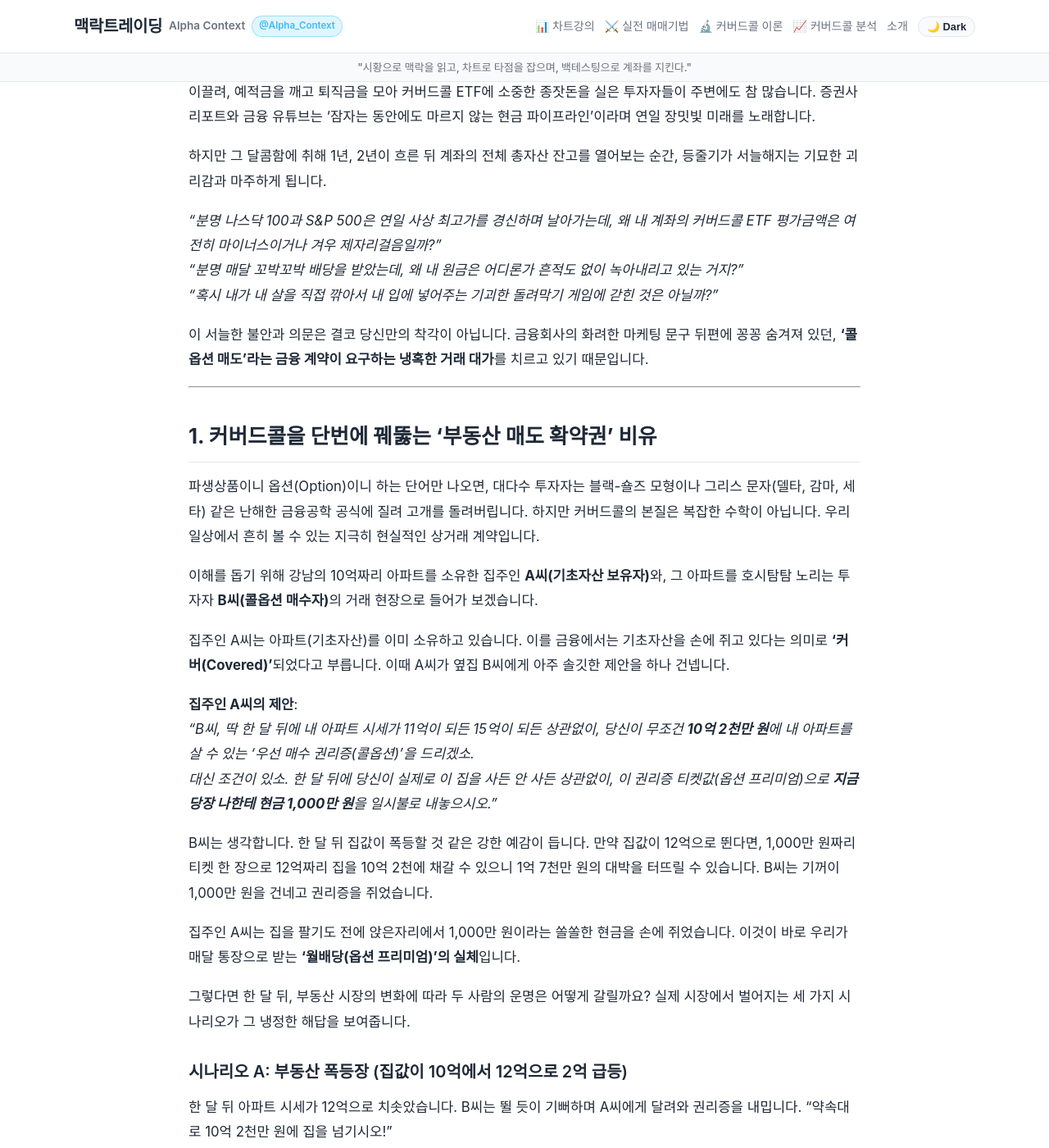
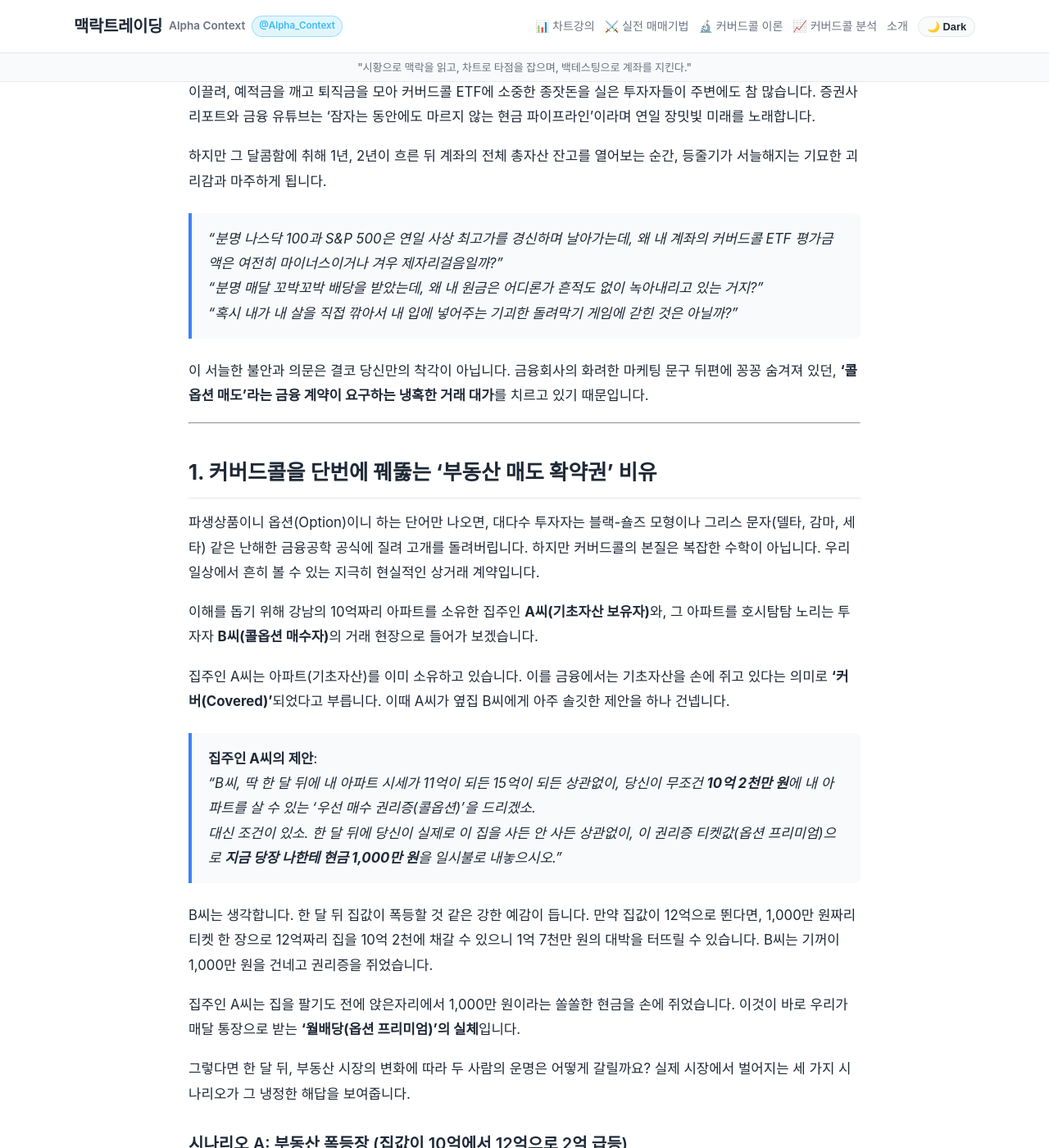
Before and after one commit to ideaspot360/stock, a Jekyll site: the page built from _posts/2026-11-15-covered-call-theory-part1-mechanics.md, in a window 1280 px wide and 1400 px high, scrolled down 479 px. Shown: the whole window at 82% size. Built offline with Jekyll 4.4.1, drawn with Linux system fonts in a browser that asks for light colours; some of the changed text lies outside the part shown.

Commit message:
fix(blog): replace raw LaTeX with styled formula callout and enhance blockquote styles

```diff
--- a/assets/css/style.css
+++ b/assets/css/style.css
@@ -638,6 +638,24 @@ pre code {
 }
 
 /* Callouts / Alerts */
+blockquote {
+  border-left: 4px solid var(--accent-color);
+  background-color: var(--callout-bg);
+  padding: 16px 20px;
+  border-radius: 0 8px 8px 0;
+  margin: 24px 0;
+  color: var(--text-color);
+  font-style: normal;
+}
+
+blockquote p {
+  margin-bottom: 8px;
+}
+
+blockquote p:last-child {
+  margin-bottom: 0;
+}
+
 .callout {
   border-left: 4px solid var(--callout-border);
   background-color: var(--callout-bg);
```
Also changed, not shown: _posts/2026-11-15-covered-call-theory-part1-mechanics.md (+7 -2 lines).
